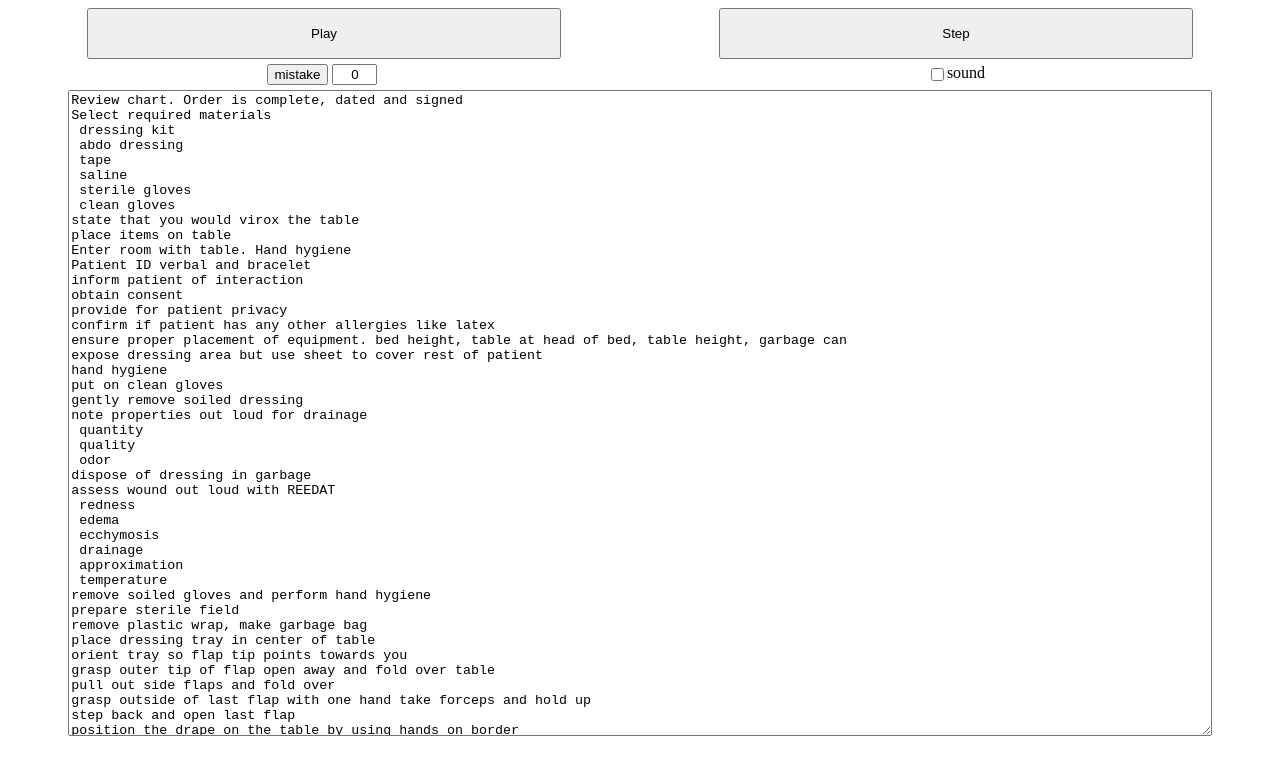
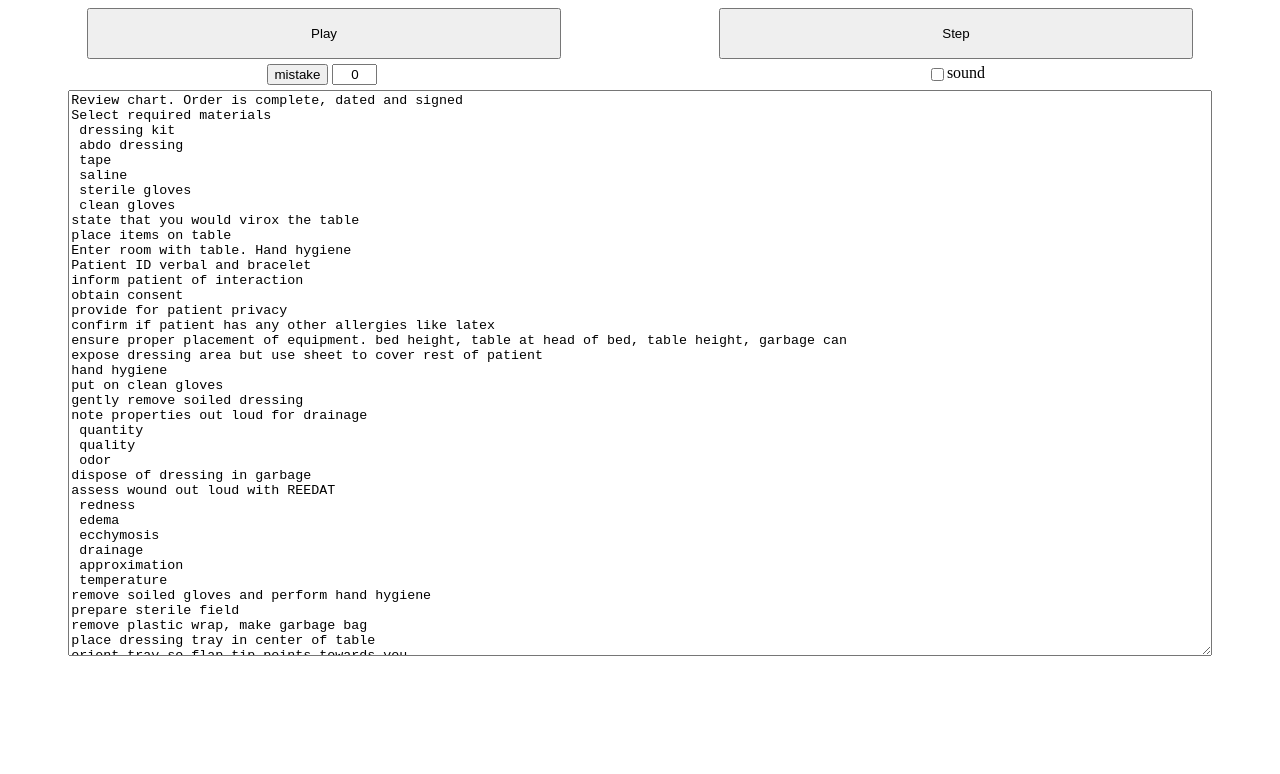
Before and after one commit to benscholes/steriledressing, a plain HTML site: page index.html in a window 1280 px wide. Drawn offline with Linux system fonts and the light colour scheme.

Commit message:
Update index.html

```diff
--- a/index.html
+++ b/index.html
@@ -33,7 +33,7 @@
             </div>
 	</div>
 	<div id="txtarea" style="display: flex;justify-content: center;">
-            <textarea id="textArea" style="width:90%;height:80vh">
+            <textarea id="textArea" style="width:90%;height:70vh">
 Review chart. Order is complete, dated and signed
 Select required materials
  dressing kit
```
